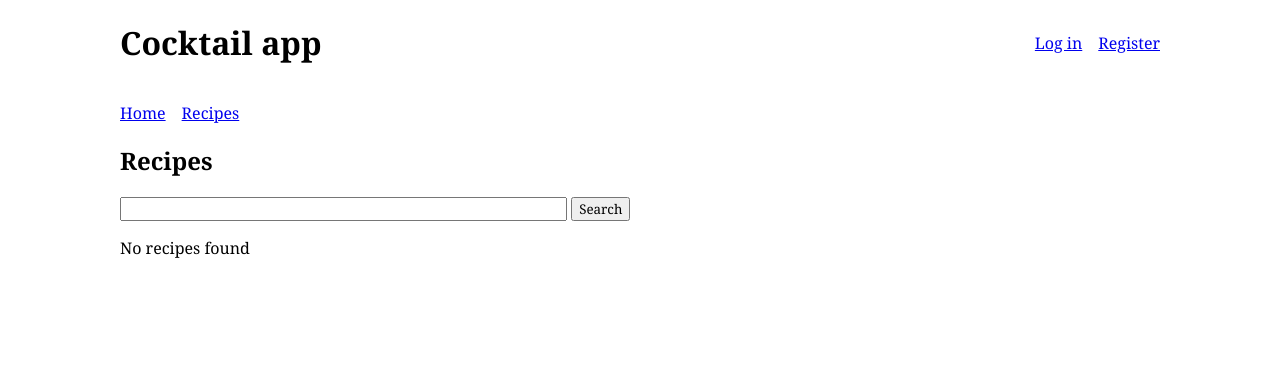
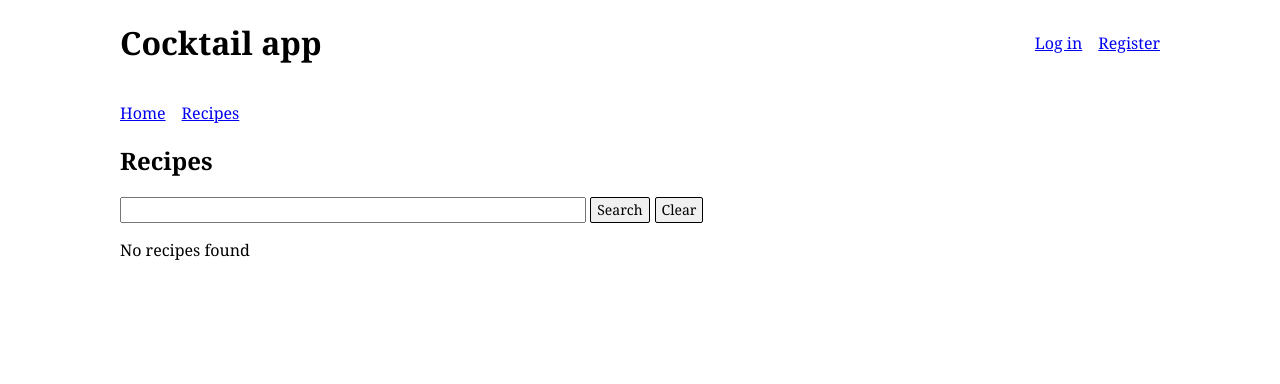
Before and after one commit to ARomppainen/cocktail-app, a Flask app: page /recipes in a window 1280 px wide. Shown: the top 384 px of the page. Run offline with Flask 3, Linux system fonts and the light colour scheme; data that the repository does not hold is empty.

Commit message:
Add option to reset the recipe search form

```diff
--- a/static/main.css
+++ b/static/main.css
@@ -64,8 +64,55 @@ ul.pagination-ctrls {
     padding: 0;
 }
 
-form.search-form {
+div.search-container {
+    display: flex;
+    gap: 5px;
     margin-bottom: 1rem;
+}
+
+input.search-query {
+    font-size: 14px;
+    height: 20px;
+}
+
+input.search-submit {
+    border: 1px solid black;
+    border-radius: 2px;
+    background-color: rgb(240, 240, 240);
+    color: black;
+    cursor: pointer;
+    font-size: 14px;
+    height: 26px;
+    padding-left: 6px;
+    padding-right: 6px;
+    padding-top: 1px;
+    padding-bottom: 1px;
+    text-decoration: none;
+
+    &:hover {
+        background-color: rgb(200, 200, 200);
+    }
+}
+
+a.search-reset {
+    align-items: center;
+    border: 1px solid black;
+    border-radius: 2px;
+    background-color: rgb(240, 240, 240);
+    color: black;
+    cursor: pointer;
+    display: inline-flex;
+    font-size: 14px;
+    height: 22px;
+    padding-left: 6px;
+    padding-right: 6px;
+    padding-top: 1px;
+    padding-bottom: 1px;
+    text-decoration: none;
+
+    &:hover {
+        background-color: rgb(200, 200, 200);
+    }
 }
 
 table.search-results {
--- a/templates/recipes.html
+++ b/templates/recipes.html
@@ -3,10 +3,13 @@
 <section>
     <h2>Recipes</h2>
 
-    <form class="search-form" action="/recipes" method="get">
-        <input type="text" name="query" value="{{form.query}}" size="50" maxlength="50" />
-        <input type="submit" value="Search" />
-    </form>
+    <div class="search-container">
+        <form action="/recipes" method="get">
+            <input type="text" name="query" value="{{form.query}}" class="search-query" size="50" maxlength="50" />
+            <input type="submit" value="Search" class="search-submit" />
+        </form>
+        <a href="/recipes" class="search-reset">Clear</a>
+    </div>
     {% if recipes %}
     <table class="search-results">
         <thead>
```
